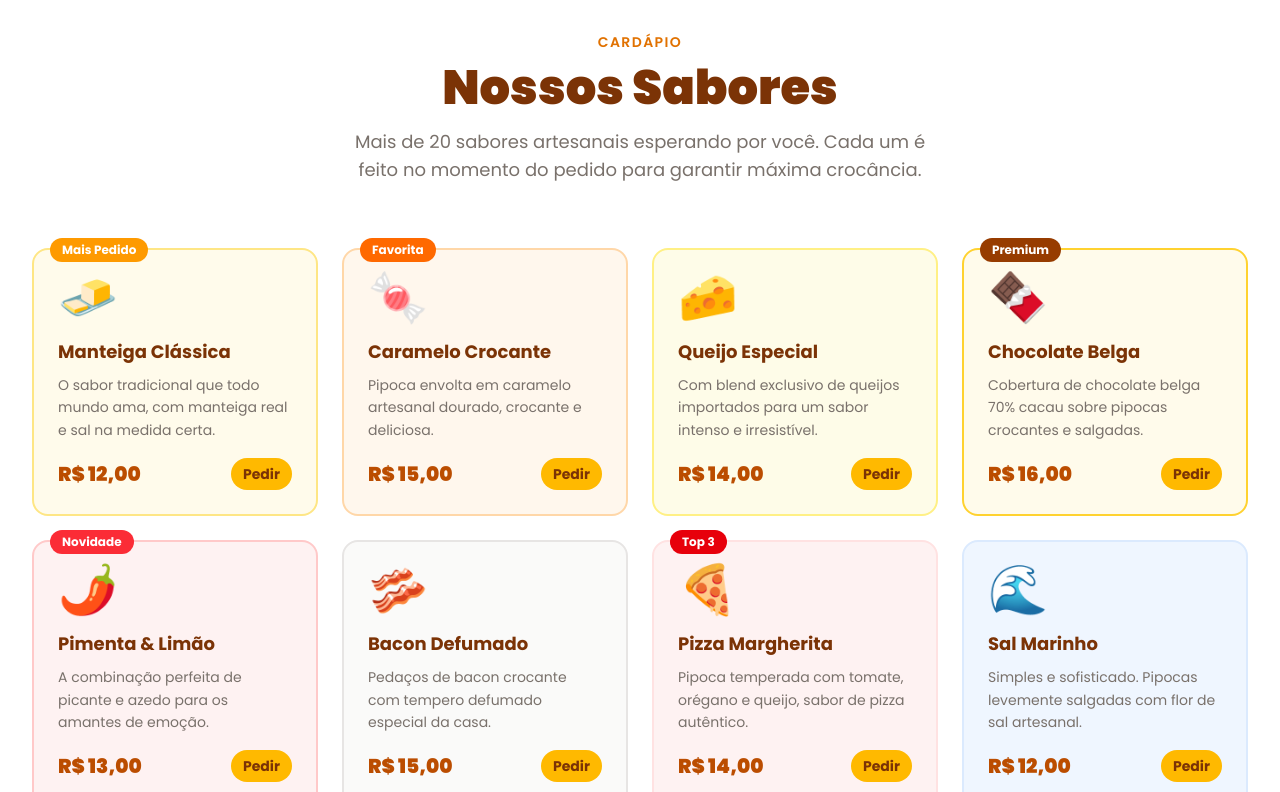
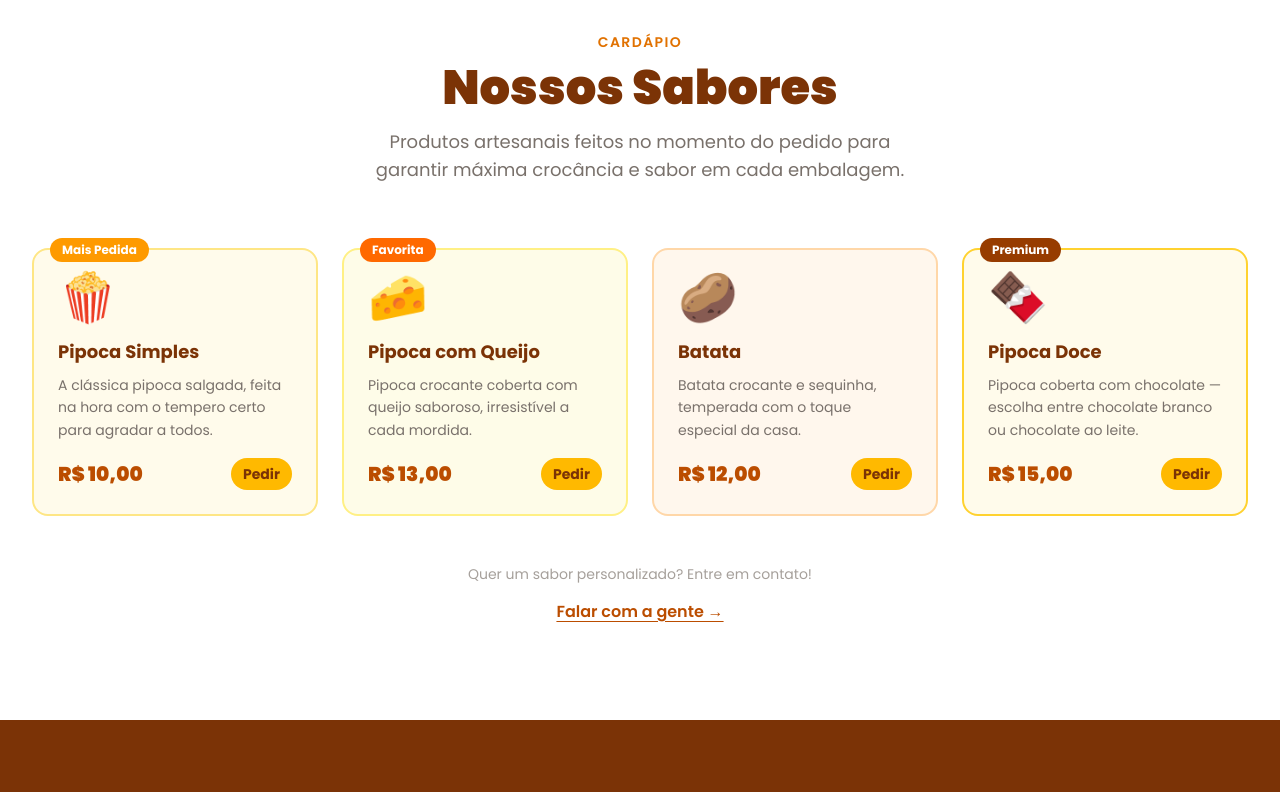
Before and after one commit to alencarconsultorias/lp-reinodaspipocas, a Next.js app: page / in a window 1280 px wide. Shown: the part 980-1772 px from the top of the page. Built offline with nearby package versions, Linux system fonts and the light colour scheme.

Commit message:
feat: update products to Pipoca Simples, Queijo, Batata and Pipoca Doce
Co-Authored-By: Claude Sonnet 4.6 <noreply@anthropic.com>

```diff
--- a/src/components/Flavors.tsx
+++ b/src/components/Flavors.tsx
@@ -1,83 +1,43 @@
 const flavors = [
   {
-    emoji: "🧈",
-    name: "Manteiga Clássica",
-    description: "O sabor tradicional que todo mundo ama, com manteiga real e sal na medida certa.",
-    price: "R$ 12,00",
-    badge: "Mais Pedido",
+    emoji: "🍿",
+    name: "Pipoca Simples",
+    description: "A clássica pipoca salgada, feita na hora com o tempero certo para agradar a todos.",
+    price: "R$ 10,00",
+    badge: "Mais Pedida",
     badgeColor: "bg-amber-500",
     bg: "bg-amber-50",
     border: "border-amber-200",
   },
   {
-    emoji: "🍬",
-    name: "Caramelo Crocante",
-    description: "Pipoca envolta em caramelo artesanal dourado, crocante e deliciosa.",
-    price: "R$ 15,00",
+    emoji: "🧀",
+    name: "Pipoca com Queijo",
+    description: "Pipoca crocante coberta com queijo saboroso, irresistível a cada mordida.",
+    price: "R$ 13,00",
     badge: "Favorita",
     badgeColor: "bg-orange-500",
+    bg: "bg-yellow-50",
+    border: "border-yellow-200",
+  },
+  {
+    emoji: "🥔",
+    name: "Batata",
+    description: "Batata crocante e sequinha, temperada com o toque especial da casa.",
+    price: "R$ 12,00",
+    badge: null,
+    badgeColor: "",
     bg: "bg-orange-50",
     border: "border-orange-200",
   },
   {
-    emoji: "🧀",
-    name: "Queijo Especial",
-    description: "Com blend exclusivo de queijos importados para um sabor intenso e irresistível.",
-    price: "R$ 14,00",
-    badge: null,
-    badgeColor: "",
-    bg: "bg-yellow-50",
-    border: "border-yellow-200",
-  },
-  {
     emoji: "🍫",
-    name: "Chocolate Belga",
-    description: "Cobertura de chocolate belga 70% cacau sobre pipocas crocantes e salgadas.",
-    price: "R$ 16,00",
+    name: "Pipoca Doce",
+    description: "Pipoca coberta com chocolate — escolha entre chocolate branco ou chocolate ao leite.",
+    price: "R$ 15,00",
     badge: "Premium",
     badgeColor: "bg-amber-800",
     bg: "bg-amber-50",
     border: "border-amber-300",
-  },
-  {
-    emoji: "🌶️",
-    name: "Pimenta & Limão",
-    description: "A combinação perfeita de picante e azedo para os amantes de emoção.",
-    price: "R$ 13,00",
-    badge: "Novidade",
-    badgeColor: "bg-red-500",
-    bg: "bg-red-50",
-    border: "border-red-200",
-  },
-  {
-    emoji: "🥓",
-    name: "Bacon Defumado",
-    description: "Pedaços de bacon crocante com tempero defumado especial da casa.",
-    price: "R$ 15,00",
-    badge: null,
-    badgeColor: "",
-    bg: "bg-stone-50",
-    border: "border-stone-200",
-  },
-  {
-    emoji: "🍕",
-    name: "Pizza Margherita",
-    description: "Pipoca temperada com tomate, orégano e queijo, sabor de pizza autêntico.",
-    price: "R$ 14,00",
-    badge: "Top 3",
-    badgeColor: "bg-red-600",
-    bg: "bg-red-50",
-    border: "border-red-100",
-  },
-  {
-    emoji: "🌊",
-    name: "Sal Marinho",
-    description: "Simples e sofisticado. Pipocas levemente salgadas com flor de sal artesanal.",
-    price: "R$ 12,00",
-    badge: null,
-    badgeColor: "",
-    bg: "bg-blue-50",
-    border: "border-blue-100",
   },
 ];
 
@@ -93,8 +53,8 @@ export default function Flavors() {
             Nossos Sabores
           </h2>
           <p className="text-stone-500 text-lg max-w-xl mx-auto">
-            Mais de 20 sabores artesanais esperando por você. Cada um é feito
-            no momento do pedido para garantir máxima crocância.
+            Produtos artesanais feitos no momento do pedido para garantir
+            máxima crocância e sabor em cada embalagem.
           </p>
         </div>
 
--- a/src/components/Hero.tsx
+++ b/src/components/Hero.tsx
@@ -78,8 +78,8 @@ export default function Hero() {
             {[
               { emoji: "🧀", label: "Queijo", top: "0", right: "0" },
               { emoji: "🍫", label: "Chocolate", bottom: "0", left: "0" },
-              { emoji: "🌶️", label: "Picante", top: "50%", left: "-20px" },
-              { emoji: "🍬", label: "Caramelo", top: "50%", right: "-20px" },
+              { emoji: "🥔", label: "Batata", top: "50%", left: "-20px" },
+              { emoji: "🍿", label: "Simples", top: "50%", right: "-20px" },
             ].map((item) => (
               <div
                 key={item.label}
```
